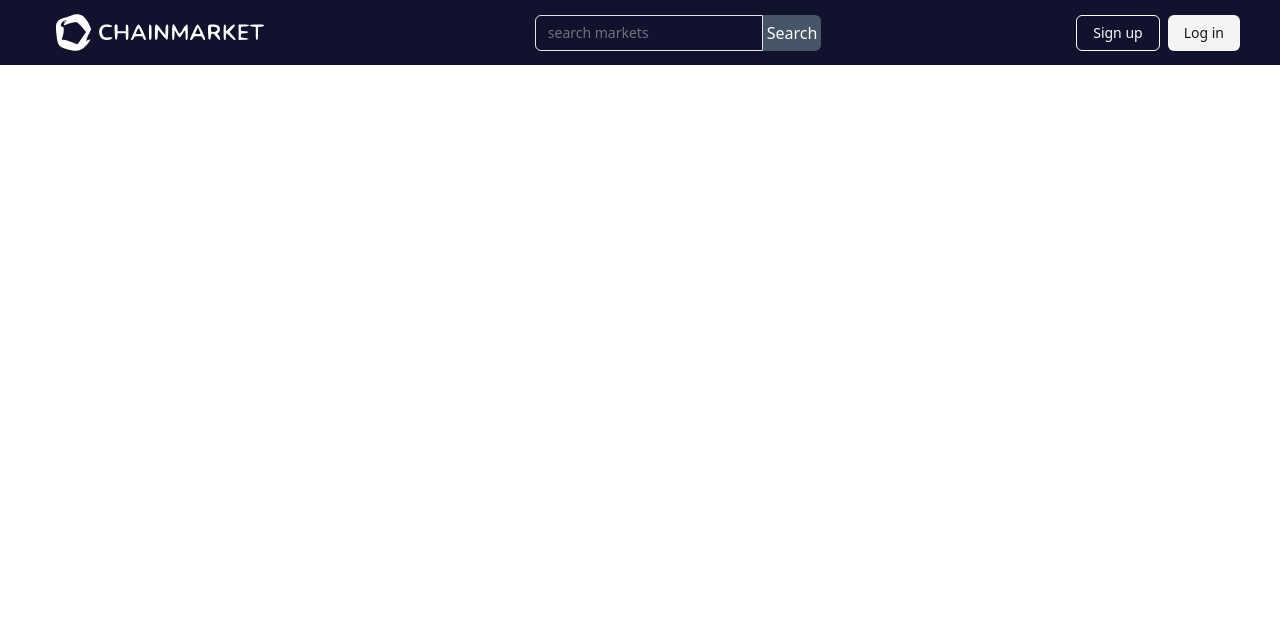
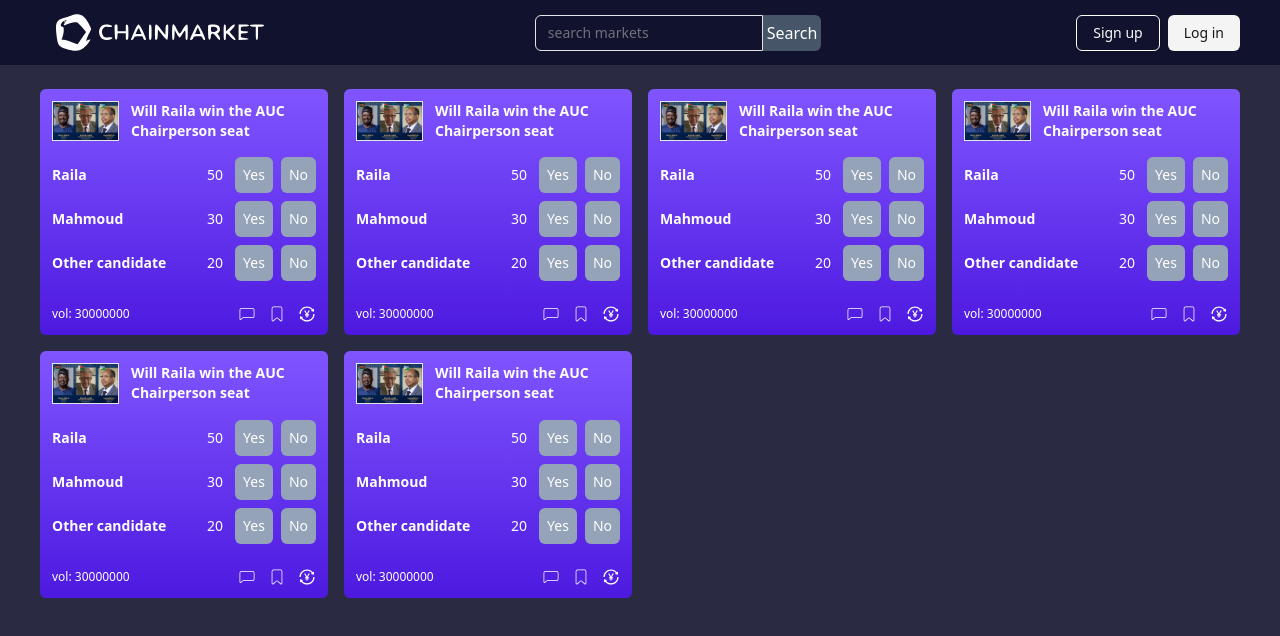
Before and after one commit to Devdannetworks/onchain_market, a React (Vite) app in the folder src/onchain_market_frontend/: page / in a window 1280 px wide. Shown: the top 636 px of the page. Built offline with nearby package versions, Linux system fonts and the light colour scheme.

Commit message:
Initial commit

```diff
--- a/src/onchain_market_frontend/src/Header/Hero/Hero.tsx
+++ b/src/onchain_market_frontend/src/Header/Hero/Hero.tsx
@@ -1,9 +1,12 @@
 import Container from "@/Components/Container";
+import Events from "@/Main/Events/Events";
 
 const Hero = () => {
   return (
-    <Container bg_color={"#oeh543"}>
-      <div></div>
+    <Container bg_color={"bg-[#11122de4]"}>
+      <div className="min-h-[100vh] ">
+        <Events />
+      </div>
     </Container>
   );
 };
--- a/src/onchain_market_frontend/src/Header/Navigation/nav.tsx
+++ b/src/onchain_market_frontend/src/Header/Navigation/nav.tsx
@@ -32,3 +32,6 @@ const Nav = () => {
 };
 
 export default Nav;
+// Cards bg background:linear-gradient(180deg, #8055FF 0%, #4D19E0 100%)
+// CTA backgrounds bg-[#635BFF]
+// Main section background:linear-gradient(180deg, , 27, 1rgba(1813, 0) 0%, #0E1A88 60.24%, #121E85 100%)
--- /dev/null
+++ b/src/onchain_market_frontend/src/Main/Events/Candidate.tsx
@@ -0,0 +1,23 @@
+import React from "react";
+
+interface CandidateProps {
+  name: string;
+  percentage_vote: number;
+}
+
+const Candidate: React.FC<CandidateProps> = ({ name, percentage_vote }) => {
+  return (
+    <div className="flex justify-between items-center text-sm mb-2">
+      <div className="font-semibold">{name}</div>
+      <div className="flex justify-between items-center space-x-3">
+        <h5>{percentage_vote}</h5>
+        <div className="flex items-center space-x-2">
+          <p className="bg-slate-400 p-2 rounded-md">Yes</p>
+          <p className="bg-slate-400 p-2 rounded-md">No</p>
+        </div>
+      </div>
+    </div>
+  );
+};
+
+export default Candidate;
--- /dev/null
+++ b/src/onchain_market_frontend/src/Main/Events/Event.tsx
@@ -0,0 +1,54 @@
+import { CiBookmarkCheck, CiBookmark, CiChat1 } from "react-icons/ci";
+import { AiOutlineTransaction } from "react-icons/ai";
+import React from "react";
+import Candidate from "./Candidate";
+
+interface eventProps {
+  image: string;
+  title: string;
+  candidates: candidates_details[];
+  volume: number;
+}
+
+interface candidates_details {
+  candidate_name: string;
+  percentage_vote: number;
+}
+
+const Event: React.FC<eventProps> = ({ image, title, candidates, volume }) => {
+  return (
+    <div className="p-3 rounded-md bg-gradient-to-b from-[#8055FF] to-[#4D19E0]">
+      <div className="cursor-pointer pb-4 flex justify-between space-x-3 text-sm font-semibold items-start">
+        <div className="w-[100px]">
+          <img
+            src={image}
+            alt="Subject photo"
+            className="object-cover border border-2px"
+          />
+        </div>
+        <h6>{title}</h6>
+      </div>
+
+      {candidates.map((candidate) => (
+        <Candidate
+          name={candidate.candidate_name}
+          percentage_vote={candidate.percentage_vote}
+          key={candidate.candidate_name}
+        />
+      ))}
+
+      <div className="pt-4 font-light flex text-xs font-sans justify-between items-center">
+        <div>vol: {volume}</div>
+        <div className="flex space-x-3 text-lg">
+          <CiChat1 className="cursor-pointer" />
+          <div>
+            <CiBookmark className="cursor-pointer" />
+          </div>
+          <AiOutlineTransaction className="cursor-pointer" />
+        </div>
+      </div>
+    </div>
+  );
+};
+
+export default Event;
--- /dev/null
+++ b/src/onchain_market_frontend/src/Main/Events/Events.tsx
@@ -0,0 +1,138 @@
+import eventImage1 from "@/images/Screenshot from 2025-01-03 08-48-34.png";
+import Event from "./Event";
+
+const Events = () => {
+  const events = [
+    {
+      image: eventImage1,
+      title: "Will Raila win the AUC Chairperson seat",
+      candidates: [
+        {
+          candidate_name: "Raila",
+          percentage_vote: 50,
+        },
+        {
+          candidate_name: "Mahmoud",
+          percentage_vote: 30,
+        },
+        {
+          candidate_name: "Other candidate",
+          percentage_vote: 20,
+        },
+      ],
+      volume: 30000000,
+    },
+    {
+      image: eventImage1,
+      title: "Will Raila win the AUC Chairperson seat",
+      candidates: [
+        {
+          candidate_name: "Raila",
+          percentage_vote: 50,
+        },
+        {
+          candidate_name: "Mahmoud",
+          percentage_vote: 30,
+        },
+        {
+          candidate_name: "Other candidate",
+          percentage_vote: 20,
+        },
+      ],
+      volume: 30000000,
+    },
+    {
+      image: eventImage1,
+      title: "Will Raila win the AUC Chairperson seat",
+      candidates: [
+        {
+          candidate_name: "Raila",
+          percentage_vote: 50,
+        },
+        {
+          candidate_name: "Mahmoud",
+          percentage_vote: 30,
+        },
+        {
+          candidate_name: "Other candidate",
+          percentage_vote: 20,
+        },
+      ],
+      volume: 30000000,
+    },
+    {
+      image: eventImage1,
+      title: "Will Raila win the AUC Chairperson seat",
+      candidates: [
+        {
+          candidate_name: "Raila",
+          percentage_vote: 50,
+        },
+        {
+          candidate_name: "Mahmoud",
+          percentage_vote: 30,
+        },
+        {
+          candidate_name: "Other candidate",
+          percentage_vote: 20,
+        },
+      ],
+      volume: 30000000,
+    },
+    {
+      image: eventImage1,
+      title: "Will Raila win the AUC Chairperson seat",
+      candidates: [
+        {
+          candidate_name: "Raila",
+          percentage_vote: 50,
+        },
+        {
+          candidate_name: "Mahmoud",
+          percentage_vote: 30,
+        },
+        {
+          candidate_name: "Other candidate",
+          percentage_vote: 20,
+        },
+      ],
+      volume: 30000000,
+    },
+    {
+      image: eventImage1,
+      title: "Will Raila win the AUC Chairperson seat",
+      candidates: [
+        {
+          candidate_name: "Raila",
+          percentage_vote: 50,
+        },
+        {
+          candidate_name: "Mahmoud",
+          percentage_vote: 30,
+        },
+        {
+          candidate_name: "Other candidate",
+          percentage_vote: 20,
+        },
+      ],
+      volume: 30000000,
+    },
+  ];
+  return (
+    <div className="pt-6 gap-4 grid grid-cols-1 sm:grid-cols-2 md:grid-cols-3 lg:grid-cols-4">
+      {events.map((event) => (
+        <div className="">
+          <Event
+            image={event.image}
+            title={event.title}
+            candidates={event.candidates}
+            volume={event.volume}
+            key={event.title}
+          />
+        </div>
+      ))}
+    </div>
+  );
+};
+
+export default Events;
--- a/src/onchain_market_frontend/src/index.css
+++ b/src/onchain_market_frontend/src/index.css
@@ -27,7 +27,8 @@
     --chart-3: 197 37% 24%;
     --chart-4: 43 74% 66%;
     --chart-5: 27 87% 67%;
-    --radius: 0.5rem}
+    --radius: 0.5rem;
+  }
   .dark {
     --background: 240 10% 3.9%;
     --foreground: 0 0% 98%;
@@ -52,7 +53,8 @@
     --chart-2: 160 60% 45%;
     --chart-3: 30 80% 55%;
     --chart-4: 280 65% 60%;
-    --chart-5: 340 75% 55%}
+    --chart-5: 340 75% 55%;
+  }
 }
 @layer base {
   * {
@@ -62,3 +64,7 @@
     @apply bg-background text-foreground;
   }
 }
+.text {
+  background-color: #11122de4;
+}
+/* bg-[#11122D] */
--- a/src/onchain_market_frontend/tailwind.config.js
+++ b/src/onchain_market_frontend/tailwind.config.js
@@ -4,54 +4,58 @@ module.exports = {
   content: ["./index.html", "./src/**/*.{ts,tsx,js,jsx}"],
   theme: {
     extend: {
+      backgroundImage: {
+        "custom-gradient":
+          "linear-gradient(180deg, , 27, 1rgba(1813, 0) 0%, #0E1A88 60.24%, #121E85 100%)",
+      },
       borderRadius: {
-  			lg: 'var(--radius)',
-  			md: 'calc(var(--radius) - 2px)',
-  			sm: 'calc(var(--radius) - 4px)'
+        lg: "var(--radius)",
+        md: "calc(var(--radius) - 2px)",
+        sm: "calc(var(--radius) - 4px)",
       },
       colors: {
-  			background: 'hsl(var(--background))',
-  			foreground: 'hsl(var(--foreground))',
+        background: "hsl(var(--background))",
+        foreground: "hsl(var(--foreground))",
         card: {
-  				DEFAULT: 'hsl(var(--card))',
-  				foreground: 'hsl(var(--card-foreground))'
+          DEFAULT: "hsl(var(--card))",
+          foreground: "hsl(var(--card-foreground))",
         },
         popover: {
-  				DEFAULT: 'hsl(var(--popover))',
-  				foreground: 'hsl(var(--popover-foreground))'
+          DEFAULT: "hsl(var(--popover))",
+          foreground: "hsl(var(--popover-foreground))",
         },
         primary: {
-  				DEFAULT: 'hsl(var(--primary))',
-  				foreground: 'hsl(var(--primary-foreground))'
+          DEFAULT: "hsl(var(--primary))",
+          foreground: "hsl(var(--primary-foreground))",
         },
         secondary: {
-  				DEFAULT: 'hsl(var(--secondary))',
-  				foreground: 'hsl(var(--secondary-foreground))'
+          DEFAULT: "hsl(var(--secondary))",
+          foreground: "hsl(var(--secondary-foreground))",
         },
         muted: {
-  				DEFAULT: 'hsl(var(--muted))',
-  				foreground: 'hsl(var(--muted-foreground))'
+          DEFAULT: "hsl(var(--muted))",
+          foreground: "hsl(var(--muted-foreground))",
         },
         accent: {
-  				DEFAULT: 'hsl(var(--accent))',
-  				foreground: 'hsl(var(--accent-foreground))'
+          DEFAULT: "hsl(var(--accent))",
+          foreground: "hsl(var(--accent-foreground))",
         },
         destructive: {
-  				DEFAULT: 'hsl(var(--destructive))',
-  				foreground: 'hsl(var(--destructive-foreground))'
+          DEFAULT: "hsl(var(--destructive))",
+          foreground: "hsl(var(--destructive-foreground))",
         },
-  			border: 'hsl(var(--border))',
-  			input: 'hsl(var(--input))',
-  			ring: 'hsl(var(--ring))',
+        border: "hsl(var(--border))",
+        input: "hsl(var(--input))",
+        ring: "hsl(var(--ring))",
         chart: {
-  				'1': 'hsl(var(--chart-1))',
-  				'2': 'hsl(var(--chart-2))',
-  				'3': 'hsl(var(--chart-3))',
-  				'4': 'hsl(var(--chart-4))',
-  				'5': 'hsl(var(--chart-5))'
-  			}
-  		}
-  	}
+          1: "hsl(var(--chart-1))",
+          2: "hsl(var(--chart-2))",
+          3: "hsl(var(--chart-3))",
+          4: "hsl(var(--chart-4))",
+          5: "hsl(var(--chart-5))",
+        },
+      },
+    },
   },
   plugins: [require("tailwindcss-animate")],
 };
```
Also changed, not shown: src/onchain_market_frontend/src/images/Screenshot from 2025-01-03 08-48-34.png (added). Lines whose indentation alone changed are shown as unchanged.
